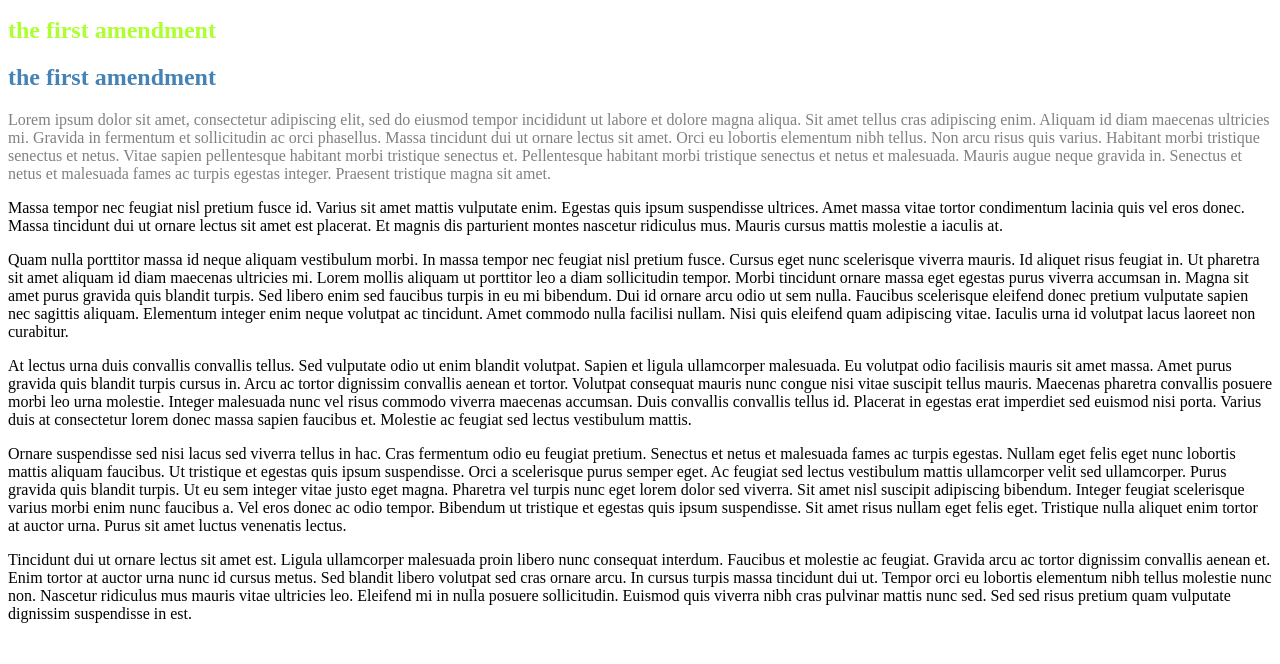
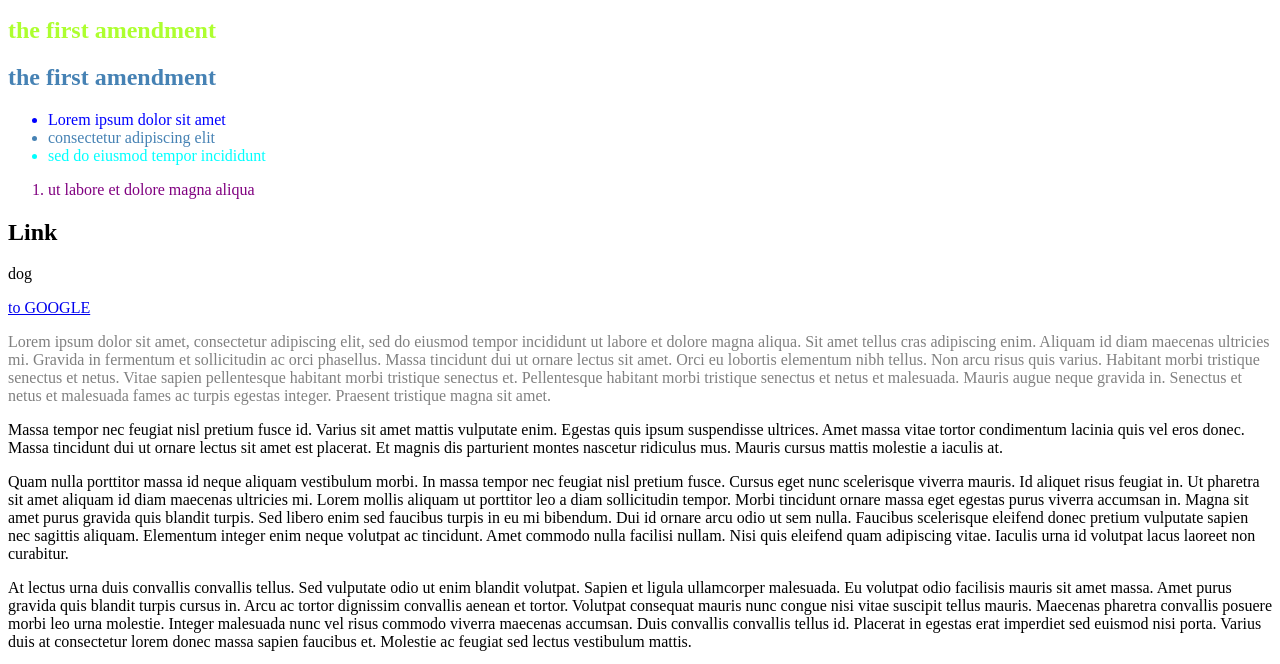
Before and after one commit to kimseunghyun-kr/git_test, a plain HTML site: page CSS_attempt/index.html in a window 1280 px wide. Shown: the part 110-774 px from the top of the page. Drawn offline with Linux system fonts and the light colour scheme.

Commit message:
css pseudoselector

```diff
--- a/CSS_attempt/index.html
+++ b/CSS_attempt/index.html
@@ -17,6 +17,21 @@
     <!-- h2 < class < id < direct assignment of style -->
     <!--  id is used for single elements that appear on the page for only once (e.g. header, footer, menu) by convention, classes for multiple element -->
     <!-- so something like an anon class ig -->
+
+    <ul>
+        <li>  Lorem ipsum dolor sit amet       </li>
+        <li>  consectetur adipiscing elit      </li>
+        <li>  sed do eiusmod tempor incididunt </li>
+    </ul>
+
+    <ol>
+        <li> ut labore et dolore magna aliqua  </li>
+    </ol>
+
+    <h2>Link</h2>
+    <p>dog</p>
+    <a href = "https://www.google.com/" id = "google-link"> to GOOGLE </a>
+
 
     <p id = "firstpara">
         Lorem ipsum dolor sit amet, consectetur adipiscing elit, sed do eiusmod tempor incididunt ut labore et dolore
--- a/CSS_attempt/style.css
+++ b/CSS_attempt/style.css
@@ -2,14 +2,14 @@
     background: red;
 } */
 
-h2:hover {
-    color: red
-}
+/* //for the first example with the h2 */
 
+/* id */
 #subsubtitle {
     color : greenyellow
 }
 
+/* class */
 .title {
     color: red
 }
@@ -21,3 +21,56 @@ h2:hover {
 #firstpara {
     color: grey
 }
+
+/* pseudoselector -> element:pseudoselector */
+
+/* hover to change color */
+h2:hover {
+    color: red
+}
+
+
+/* for the second example with li, pseudoselectors for li-> kind of like a member method  */
+
+/* color ( nth ) child */
+li:nth-child(2) {
+    color: steelblue
+}
+
+/* color first child of list */
+li:first-child{
+    color:blue
+}
+
+/* color last child of list */
+li:last-child{
+    color:aqua
+}
+
+/* if li got only one child -> ignores the above li:first-child */
+li:only-child {
+    color: purple
+}
+
+/* pseudoselectors do nothing if such target to invokedoes not exist */
+
+/* pseudoselector for anchor, href */
+
+/*
+    link colour
+#google-link:link {
+    color: blue
+}
+
+    colour for visited link
+#google-link:visited{
+    color: purple
+} */
+
+/* advanced selectors */
+
+/* + represents follow */
+/* target to invoke -> all anchor tags that follow a h2 */
+h2 + a {
+    color: red;
+}
```
